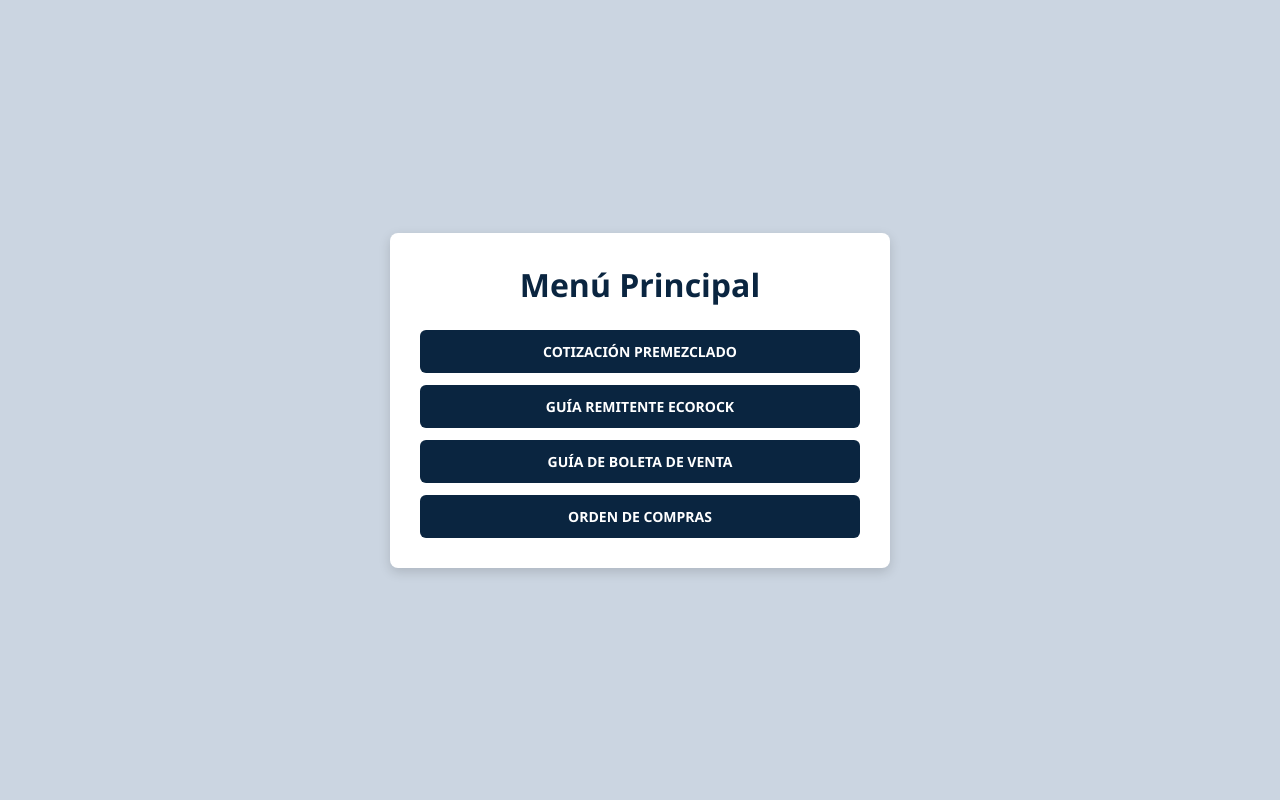
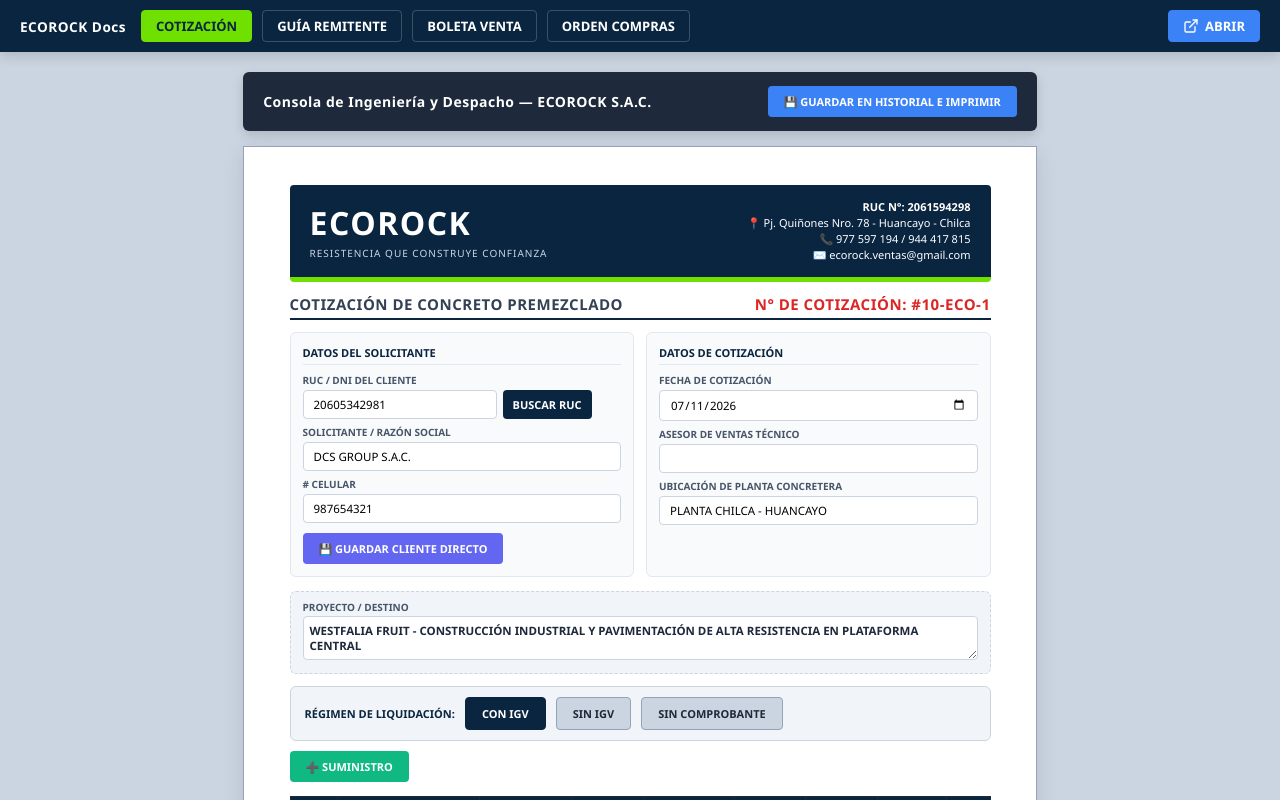
Before and after one commit to Oriol-SO/htmlmultiples, a plain HTML site: page index.html in a window 1280 px wide. Drawn offline with Linux system fonts and the light colour scheme.

Commit message:
commit 2

```diff
--- a/index.html
+++ b/index.html
@@ -1,9 +1,10 @@
 <!DOCTYPE html>
 <html lang="es">
+
 <head>
     <meta charset="UTF-8">
     <meta name="viewport" content="width=device-width, initial-scale=1.0">
-    <title>Menú Principal</title>
+    <title>Dashboard Multivista</title>
     <style>
         :root {
             --primary-color: #0a2540;
@@ -11,61 +12,173 @@
             --dark-slate: #1e293b;
             --border-color: #cbd5e1;
             --light-bg: #f8fafc;
+            --header-height: 52px;
         }
 
-        * { box-sizing: border-box; font-family: 'Segoe UI', system-ui, -apple-system, sans-serif; }
-        body { background-color: #cbd5e1; margin: 0; padding: 40px; color: #334155; display: flex; flex-direction: column; align-items: center; justify-content: center; min-height: 100vh; }
-
-        .container {
-            background: white;
-            padding: 30px;
-            border-radius: 8px;
-            box-shadow: 0 4px 12px rgba(0,0,0,0.15);
-            text-align: center;
-            max-width: 500px;
-            width: 100%;
+        * {
+            box-sizing: border-box;
+            font-family: 'Segoe UI', system-ui, -apple-system, sans-serif;
+            margin: 0;
+            padding: 0;
         }
 
-        h1 {
-            color: var(--primary-color);
-            margin-top: 0;
-            margin-bottom: 24px;
+        body {
+            background-color: var(--light-bg);
+            color: #334155;
+            display: flex;
+            flex-direction: column;
+            height: 100vh;
+            overflow: hidden;
         }
 
-        .menu-buttons {
+        /* Header Principal */
+        header {
+            background-color: var(--primary-color);
+            height: var(--header-height);
             display: flex;
-            flex-direction: column;
-            gap: 12px;
+            align-items: center;
+            justify-content: space-between;
+            padding: 0 20px;
+            box-shadow: 0 4px 12px rgba(0, 0, 0, 0.15);
+            z-index: 10;
+        }
+
+        .header-title {
+            color: white;
+            font-size: 0.85rem;
+            font-weight: 700;
+            letter-spacing: 0.5px;
+            margin-right: 15px;
+            white-space: nowrap;
+        }
+
+        .header-buttons {
+            display: flex;
+            gap: 10px;
+            flex-wrap: nowrap;
+            overflow-x: auto;
+            align-items: center;
+            flex-grow: 1;
+        }
+
+        .header-buttons::-webkit-scrollbar {
+            height: 4px;
+        }
+
+        .header-buttons::-webkit-scrollbar-thumb {
+            background: rgba(255, 255, 255, 0.3);
+            border-radius: 4px;
         }
 
         .btn {
-            padding: 12px 20px;
-            font-weight: 700;
-            border: none;
-            border-radius: 6px;
+            padding: 6px 14px;
+            font-weight: 600;
+            border: 1px solid rgba(255, 255, 255, 0.2);
+            border-radius: 4px;
             cursor: pointer;
-            font-size: 14px;
+            font-size: 13px;
             text-transform: uppercase;
             transition: all 0.2s ease-in-out;
-            text-decoration: none;
-            display: block;
-            width: 100%;
+            background-color: transparent;
+            color: white;
+            white-space: nowrap;
         }
 
-        .btn-menu { background-color: var(--primary-color); color: white; }
-        .btn-menu:hover { background-color: var(--dark-slate); transform: translateY(-2px); box-shadow: 0 4px 6px rgba(0,0,0,0.1); }
+        .btn:hover {
+            background-color: rgba(255, 255, 255, 0.1);
+        }
+
+        .btn.active {
+            background-color: var(--accent-green);
+            color: var(--primary-color);
+            border-color: var(--accent-green);
+        }
+
+        /* Botón para abrir en nueva pestaña */
+        .btn-external {
+            background-color: #3b82f6;
+            border-color: #3b82f6;
+            display: flex;
+            align-items: center;
+            gap: 6px;
+            margin-left: 20px;
+        }
+
+        .btn-external:hover {
+            background-color: #2563eb;
+        }
+
+        /* Contenedor del Iframe */
+        .iframe-container {
+            flex-grow: 1;
+            width: 100%;
+            background-color: #cbd5e1;
+            display: flex;
+            justify-content: center;
+            overflow: hidden;
+            /* Evitar scroll externo innecesario */
+        }
+
+        iframe {
+            width: 100%;
+            height: 100%;
+            background-color: white;
+            border: none;
+        }
     </style>
 </head>
 
 <body>
-    <div class="container">
-        <h1>Menú Principal</h1>
-        <div class="menu-buttons">
-            <a href="1.COTIZACION PREMEZCLADO V.3 (2).html" class="btn btn-menu">Cotización Premezclado</a>
-            <a href="2.GUIA_REMITENTE_ECOROCK V.2.html" class="btn btn-menu">Guía Remitente Ecorock</a>
-            <a href="3.GUIA DE BOLETA DE VENTA ECOROCK V.2.html" class="btn btn-menu">Guía de Boleta de Venta</a>
-            <a href="4.ORDEN COMPRAS_ECOROCK V.3.html" class="btn btn-menu">Orden de Compras</a>
+
+    <header>
+        <div class="header-title">ECOROCK Docs</div>
+        <div class="header-buttons" id="navButtons">
+            <button class="btn active" data-src="1.COTIZACION PREMEZCLADO V.3 (2).html">Cotización</button>
+            <button class="btn" data-src="2.GUIA_REMITENTE_ECOROCK V.2.html">Guía Remitente</button>
+            <button class="btn" data-src="3.GUIA DE BOLETA DE VENTA ECOROCK V.2.html">Boleta Venta</button>
+            <button class="btn" data-src="4.ORDEN COMPRAS_ECOROCK V.3.html">Orden Compras</button>
         </div>
+        <button class="btn btn-external" id="btnOpenExternal" title="Abrir en otra página">
+            <svg width="16" height="16" viewBox="0 0 24 24" fill="none" stroke="currentColor" stroke-width="2"
+                stroke-linecap="round" stroke-linejoin="round">
+                <path d="M18 13v6a2 2 0 0 1-2 2H5a2 2 0 0 1-2-2V8a2 2 0 0 1 2-2h6"></path>
+                <polyline points="15 3 21 3 21 9"></polyline>
+                <line x1="10" y1="14" x2="21" y2="3"></line>
+            </svg>
+            Abrir
+        </button>
+    </header>
+
+    <div class="iframe-container">
+        <iframe id="mainIframe" src="1.COTIZACION PREMEZCLADO V.3 (2).html" title="Visor de Documentos"></iframe>
     </div>
+
+    <script>
+        const buttons = document.querySelectorAll('.header-buttons .btn');
+        const iframe = document.getElementById('mainIframe');
+        const btnOpenExternal = document.getElementById('btnOpenExternal');
+
+        let currentSrc = "1.COTIZACION PREMEZCLADO V.3 (2).html";
+
+        buttons.forEach(button => {
+            button.addEventListener('click', () => {
+                // Quitar clase active a todos
+                buttons.forEach(btn => btn.classList.remove('active'));
+
+                // Añadir clase active al pulsado
+                button.classList.add('active');
+
+                // Cambiar el src del iframe
+                currentSrc = button.getAttribute('data-src');
+                iframe.src = currentSrc;
+            });
+        });
+
+        // Abrir la vista actual en una pestaña nueva
+        btnOpenExternal.addEventListener('click', () => {
+            window.open(currentSrc, '_blank');
+        });
+    </script>
 </body>
+
 </html>
```
Also changed, not shown: index2.html (added, +71 -0 lines).
